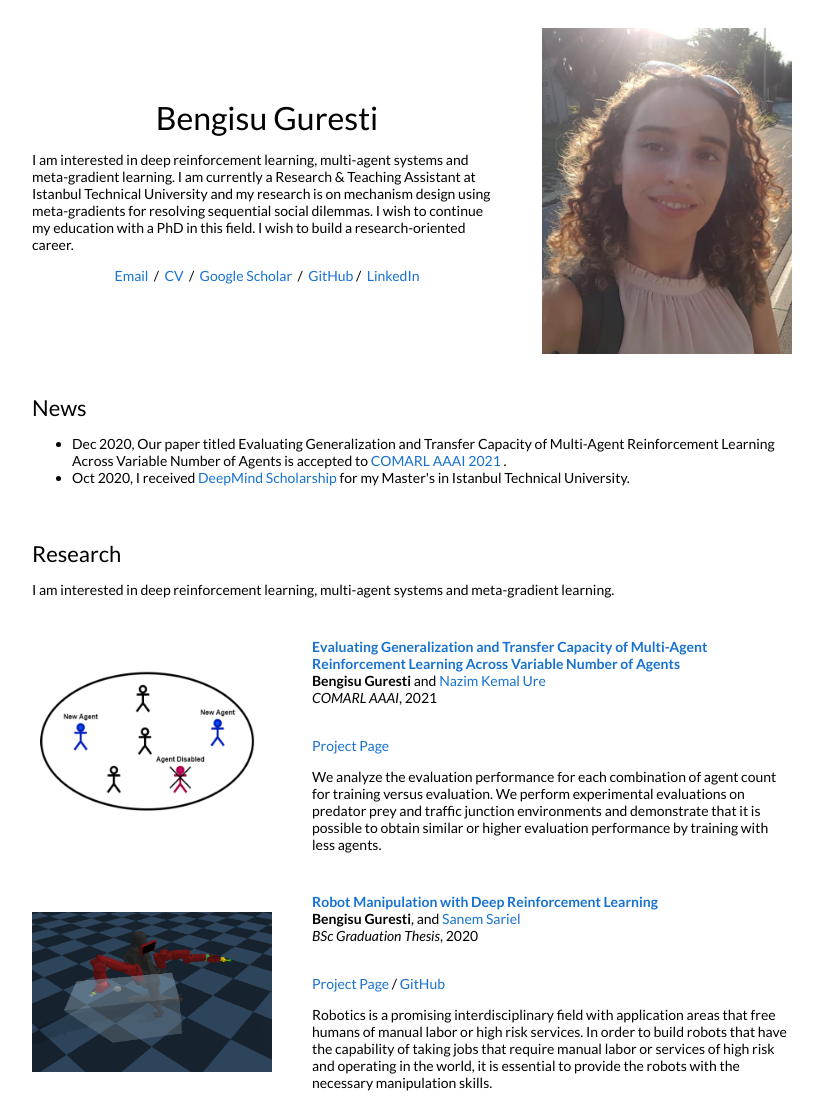
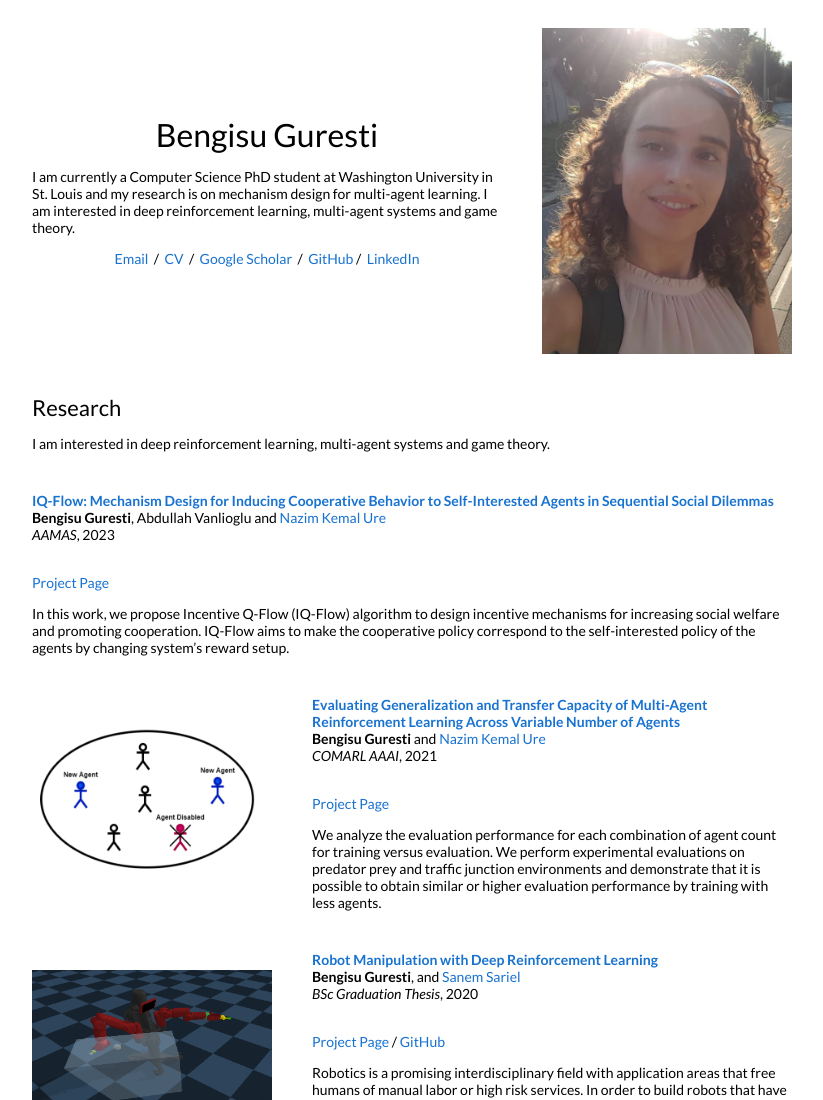
Before and after one commit to bengisug/bengisug.github.io, a plain HTML site: page index.html in a window 1280 px wide. Shown: the top 1100 px of the page, without its empty margins (228-1051 px from the left). Drawn offline with Linux system fonts and the light colour scheme.

Commit message:
Update index.html

```diff
--- a/index.html
+++ b/index.html
@@ -77,14 +77,12 @@
           <name>Bengisu Guresti</name>
           </p>
         <p>
-            I am interested in deep reinforcement learning, multi-agent systems and meta-gradient learning. I am currently a Research
-            & Teaching Assistant at Istanbul Technical University and my research is on mechanism design using meta-gradients
-            for resolving sequential social dilemmas. I wish to continue my education with a PhD in this field. I wish to build a
-            research-oriented career.
+            I am currently a Computer Science PhD student at Washington University in St. Louis and my research is on mechanism design for multi-agent learning.
+            I am interested in deep reinforcement learning, multi-agent systems and game theory.
         </p>
         <p align=center>
           <a href="mailto:removethisifyouarehuman-guresti15@itu.edu.tr">Email</a> &nbsp/&nbsp
-          <a href="cv.pdf">CV</a> &nbsp/&nbsp
+          <a href="bengisugurestiCV_WUSTL_updated.pdf">CV</a> &nbsp/&nbsp
           <a href="https://scholar.google.com/citations?user=Q_86mnMAAAAJ&hl=en&oi=ao">Google Scholar</a> &nbsp/&nbsp
           <a href="https://github.com/bengisug">GitHub</a>&nbsp/&nbsp
           <a href="https://www.linkedin.com/in/bengisu-g%C3%BCresti-1a5692159/"> LinkedIn </a>
@@ -96,27 +94,39 @@
       </tr>
       </table>
       <table width="100%" align="center" border="0" cellspacing="0" cellpadding="20">
-      <tr>
-        <td>
-          <heading>News</heading>
-            <ul>
 
-              <li>Dec 2020, Our paper titled Evaluating Generalization and Transfer Capacity of Multi-Agent Reinforcement Learning Across Variable Number of Agents is accepted to <a href="https://sites.google.com/view/comarl-aaai-2021/accepted-papers"> COMARL AAAI 2021 </a>.  </li>
-              <li>Oct 2020, I received <a href="https://ai.itu.edu.tr/deepmind-scholarship/"> DeepMind Scholarship</a> for my Master's in Istanbul Technical University. </li>
-
-            </ul>
-        </td>
-      </tr>
       <tr>
 
         <td width="100%" valign="middle">
           <heading>Research</heading>
           <p>
-            I am interested in deep reinforcement learning, multi-agent systems and meta-gradient learning.
+            I am interested in deep reinforcement learning, multi-agent systems and game theory.
           </p>
         </td>
       </tr>
       </table>
+
+      <table width="100%" align="center" border="0" cellspacing="0" cellpadding="20">
+    <tr onmouseout="filters_stop()" onmouseover="filters_start()">
+
+      <td valign="top" width="65%">
+      <a href="iqflow.pdf">
+            <papertitle>IQ-Flow: Mechanism Design for Inducing Cooperative Behavior to
+              Self-Interested Agents in Sequential Social Dilemmas</papertitle>
+            </a>
+      <br>
+          <strong>Bengisu Guresti</strong>, Abdullah Vanlioglu and <a href="http://kemalure.com/"> Nazim Kemal Ure  </a>
+      <br>
+        <em>AAMAS</em>, 2023 <br>
+        <p></p>
+        <br>
+        <a href="iqflow.html">Project Page</a>
+        <p></p>
+        <p>In this work, we propose Incentive Q-Flow (IQ-Flow) algorithm to design incentive mechanisms
+          for increasing social welfare and promoting cooperation. IQ-Flow aims to make the cooperative
+          policy correspond to the self-interested policy of the agents by changing system’s reward setup. </p>
+      </td>
+    </tr>
 
       <table width="100%" align="center" border="0" cellspacing="0" cellpadding="20">
     <tr onmouseout="filters_stop()" onmouseover="filters_start()">
```
